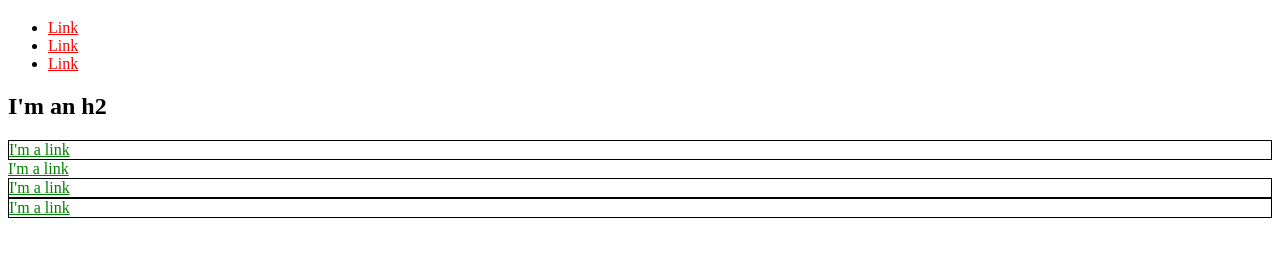
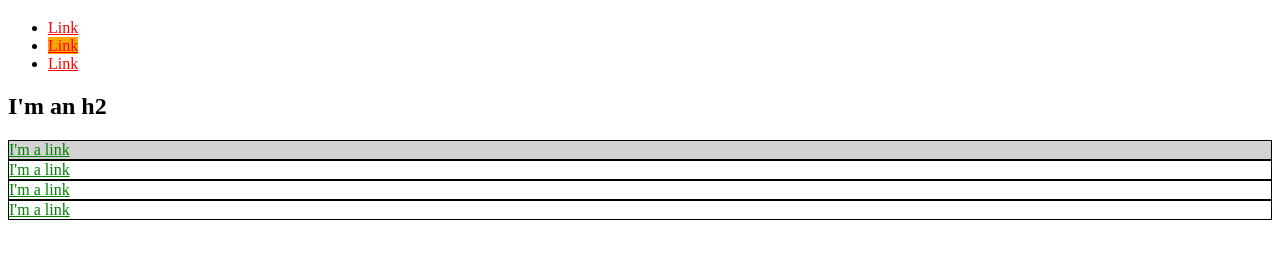
Before and after one commit to judithaparri/judithaparri.github.io, a plain HTML site: page index.html in a window 1280 px wide. Shown: the part 61-320 px from the top of the page. Drawn offline with Linux system fonts and the light colour scheme.

Commit message:
Add styles

```diff
--- a/index.html
+++ b/index.html
@@ -3,32 +3,58 @@
   <head>
     <title>Test Page: Don't Panic</title>
     <meta charset="utf-8">
+    <style>
+       a {
+         color: red;
+       }
+       div {
+         border: 1px solid black;
+       }
+       div a {
+         color: green;
+       }
+       #exec-bio {
+         background-color: lightgray;
+       }
+       #sample-orange {
+         background-color: orange;
+       }
+       .bio-box {
+         border: 1px solid black;
+       }
+       .bio-box a {
+         color: green;
+       }
+       .sample-azure {
+         background-color: azure:
+       }
+    </style>
   </head>
 <body>
   <h1>I'm an h1</h1>
     <ul>
        <li>
-         <a href="http://example.com/" style="color: red;">Link</a>
+         <a href="http://example.com/">Link</a>
        </li>
        <li>
-         <a href="http://example.com/" style="color: red;">Link</a>
+         <a id="sample-orange" href="http://example.com/">Link</a>
        </li>
        <li>
-         <a href="http://example.com/" style="color: red;">Link</a>
+         <a href="http://example.com/">Link</a>
        </li>
     </ul>
    <h2>I'm an h2</h2>
-    <div style="border: 1px solid black;">
-       <a href="http://example.com/" style="color: green;">I'm a link</a>
-    </div
-    <div style="border: 1px solid black;">
-       <a href="http://example.com/" style="color: green;">I'm a link</a>
+    <div id="exec-bio" class="bio-box">
+       <a href="http://example.com/">I'm a link</a>
     </div>
-    <div style="border: 1px solid black;">
-       <a href="http://example.com/" style="color: green;">I'm a link</a>
+    <div class="sample-azure">
+       <a href="http://example.com/">I'm a link</a>
     </div>
-    <div style="border: 1px solid black;">
-        <a href="http://example.com/" style="color: green;">I'm a link</a>
+    <div class="bio-box">
+       <a href="http://example.com/">I'm a link</a>
+    </div>
+    <div class="bio-box">
+        <a href="http://example.com/">I'm a link</a>
     </div>
   </body>
 </html>
```
Also changed, not shown: 13 other files.
